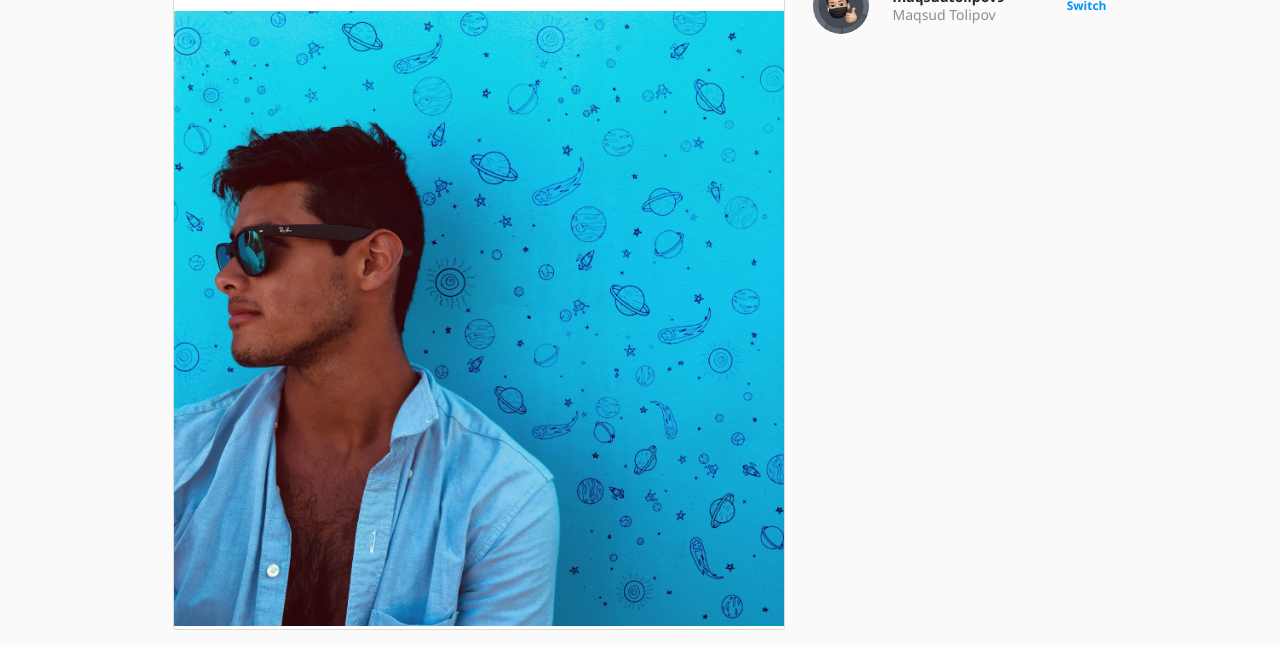
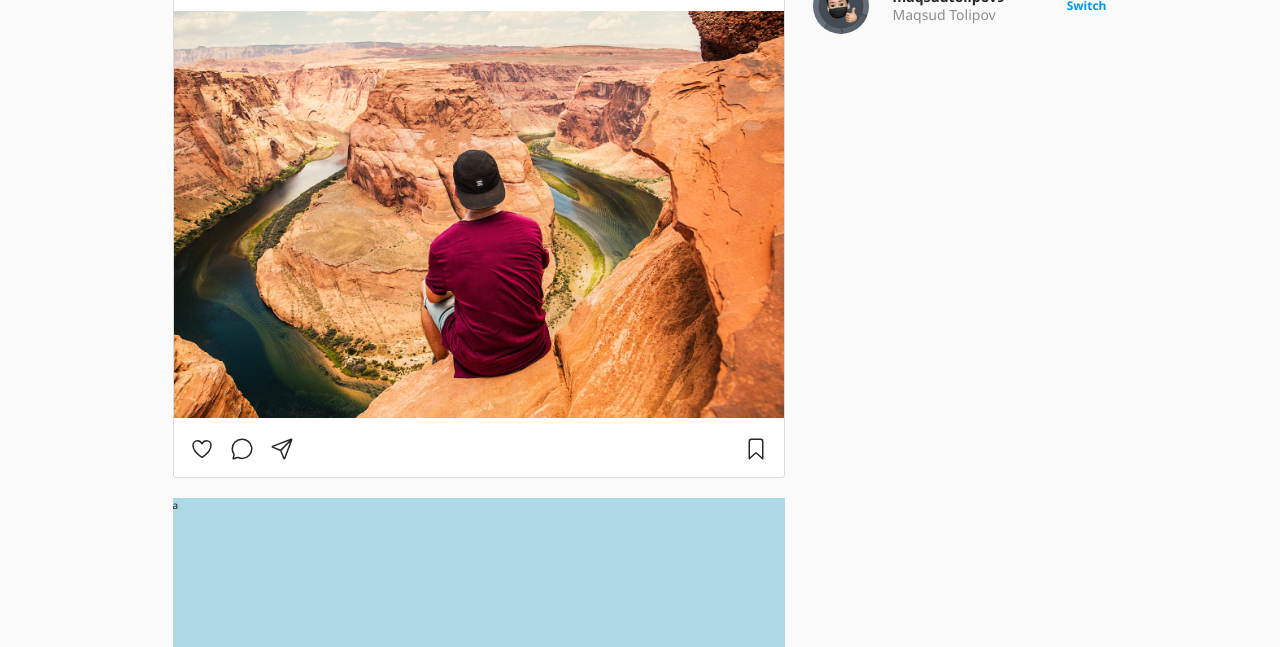
Before and after one commit to maqsudtolipov/instagram-clone, a website built with Parcel: page client/index.html in a window 1280 px wide. Shown: the part 142-789 px from the top of the page. Built offline with nearby package versions, Linux system fonts and the light colour scheme.

Commit message:
Add navigation buttons to post component

```diff
--- a/client/index.html
+++ b/client/index.html
@@ -70,8 +70,14 @@
                 </a>
               </div>
               <div class="post-image">
-                <img src="img/post-1.jpg" alt="Post image">
+                <img src="img/post-2.jpg" alt="Post image" />
               </div>
+              <nav class="post-nav">
+                <ion-icon name="heart-outline"></ion-icon>
+                <ion-icon name="chatbubble-outline"></ion-icon>
+                <ion-icon name="paper-plane-outline"></ion-icon>
+                <ion-icon name="bookmark-outline"></ion-icon>
+              </nav>
             </div>
           </div>
           <div class="test-post-1">a</div>
--- a/client/sass/components/_post.scss
+++ b/client/sass/components/_post.scss
@@ -29,3 +29,15 @@
     width: 100%;
   }
 }
+
+.post-nav {
+  display: flex;
+  align-items: center;
+  gap: 1.6rem;
+  padding: 1.6rem;
+
+  // change last child
+  ion-icon:last-child {
+    margin-left: auto;
+  }
+}
```
Also changed, not shown: client/img/post-2.jpg (added).
